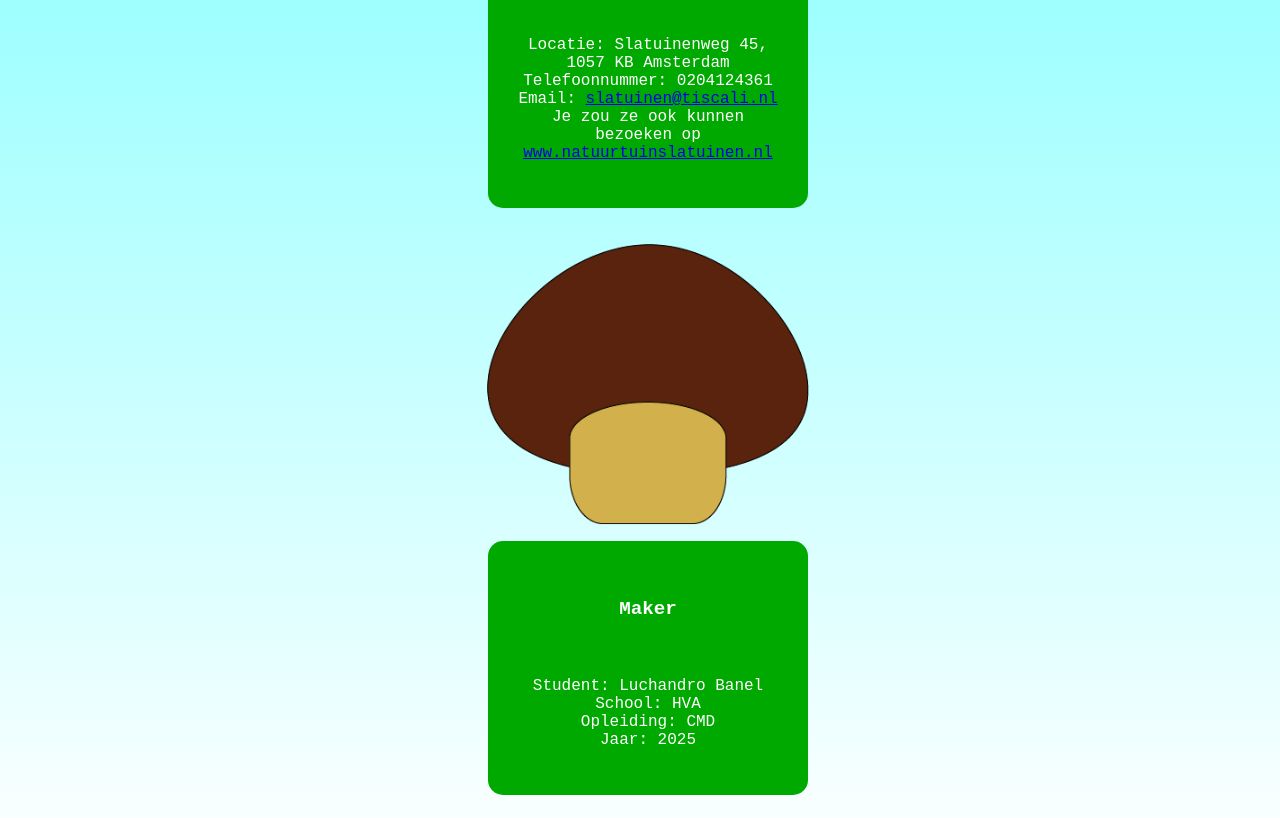
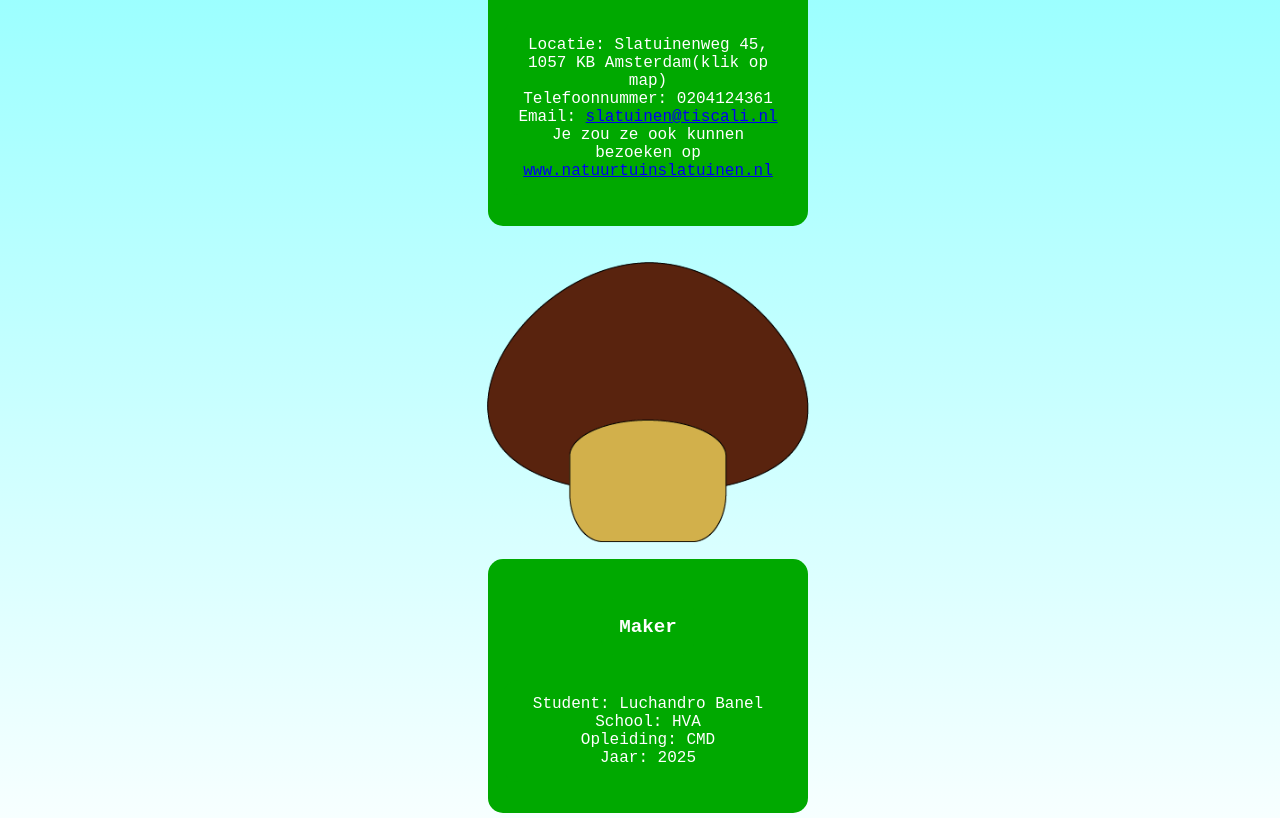
Before and after one commit to ChandroB/NatuurvanAmsterdam.nl, a plain HTML site: page informatie.html in a window 1280 px wide. Shown: the part 1410-2228 px from the top of the page. Drawn offline with Linux system fonts and the light colour scheme.

Commit message:
Add files via upload

```diff
--- a/informatie.html
+++ b/informatie.html
@@ -53,7 +53,7 @@
         <section class="info-section">
             <h3>Informatie</h3>
             <p>
-                Locatie: Slatuinenweg 45, 1057 KB Amsterdam<br>
+                Locatie: Slatuinenweg 45, 1057 KB Amsterdam(klik op map)<br>
                 Telefoonnummer: 0204124361<br>
                 Email: <a href="mailto:slatuinen@tiscali.nl">slatuinen@tiscali.nl</a><br>
                 Je zou ze ook kunnen bezoeken op <a href="http://www.natuurtuinslatuinen.nl" target="_blank">www.natuurtuinslatuinen.nl</a>
```
